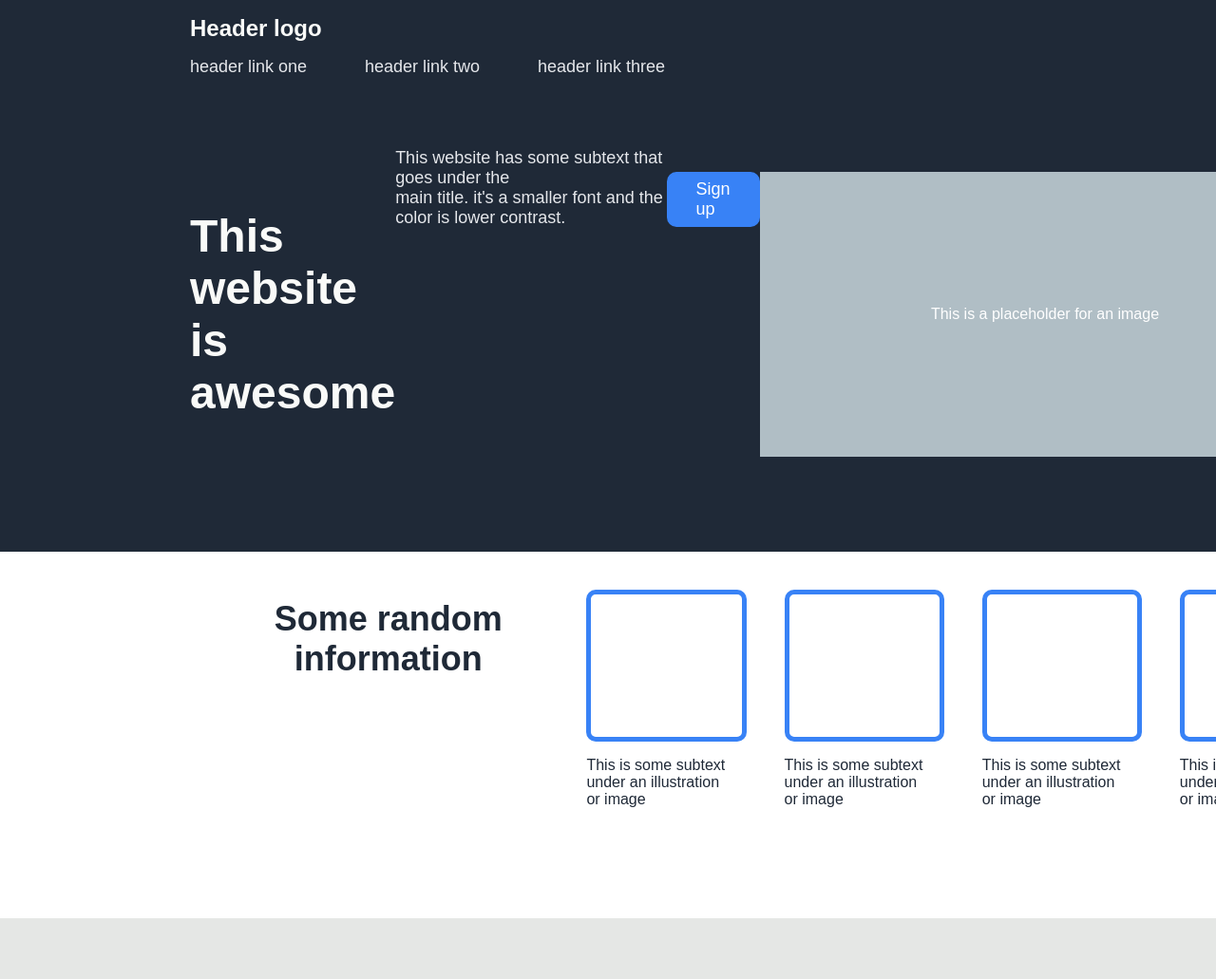
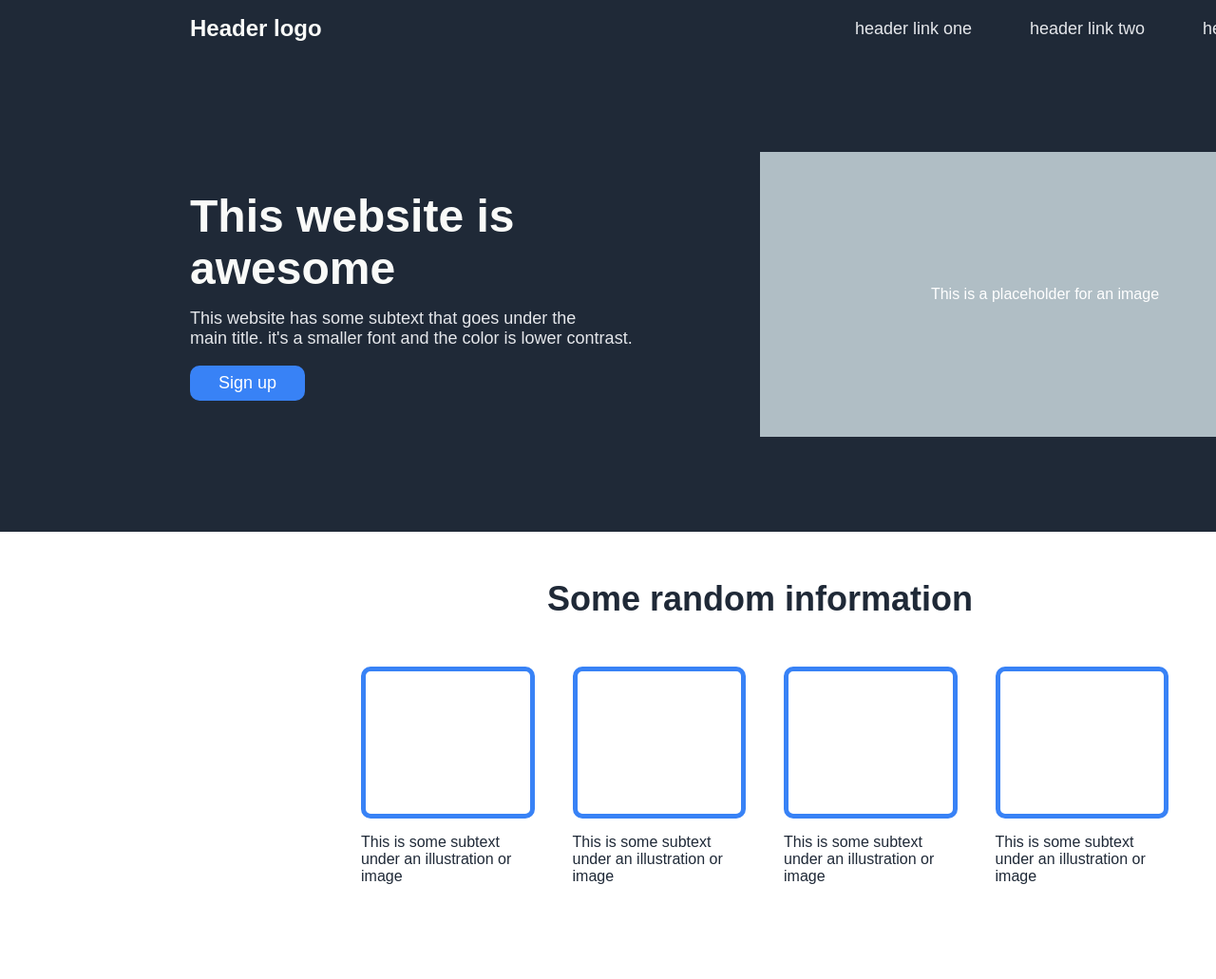
Before and after one commit to ibrahimoztekinn/landing-page, a plain HTML site: page index.html in a window 1280 px wide. Shown: the top 1031 px of the page at 95% size. Drawn offline with Linux system fonts and the light colour scheme.

Commit message:
landing page

```diff
--- a/style.css
+++ b/style.css
@@ -9,18 +9,21 @@ html,body{
 #header-design{
     width: 100%;
     display: flex;
+    flex-direction: row;
     align-items: center;
     justify-content: center;
     background-color: #1f2937;
 }
 #header-content{
+    display:flex;
+    flex-direction: row;
     width: 1200px;
 }
 
 #header-logo{
     color:#f9faf8;
     font-size: 24px;
-    width: 650px;
+    width: 700px;
 }
 #header-links{
     display: flex;
@@ -44,6 +47,7 @@ html,body{
 }
 #welcome-content{
     display: flex;
+    flex-direction: row;
     width: 1200px;
     height: 300px;
     align-items: center;
@@ -51,6 +55,7 @@ html,body{
 }
 #welcome-text{
     display: flex;
+    flex-direction: column;
     height: 100%;
     width: 600px;
     align-items: flex-start;
@@ -87,12 +92,14 @@ html,body{
 #raninfo-design{
     display: flex;
     padding: 20px 0 20px 0;
+    flex-direction: column;
     align-items: center;
     justify-content: center;
 }
 #raninfo-content{
     display: flex;
     justify-content: center;
+    flex-direction: column;
     width: 1200px;
 }
 #raninfo-content-h2{
@@ -126,6 +133,7 @@ html,body{
     width:100%;
     height: auto;
     display: flex;
+    flex-direction: column;
     align-items: center;
     justify-content: center;
     background-color: #e5e7e5;
@@ -135,6 +143,7 @@ html,body{
 }
 #quote-content{
     display: flex;
+    flex-direction: column;
     width:1200px;
     height: 100%;
     justify-content: center;
@@ -171,6 +180,7 @@ html,body{
     padding: 40px 80px 40px 80px;
     width:800px;
     display: flex;
+    flex-direction: row;
     border-radius:10px;
     background-color:#3882f6;
 }
```
